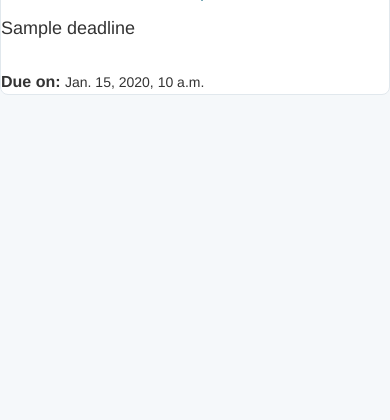
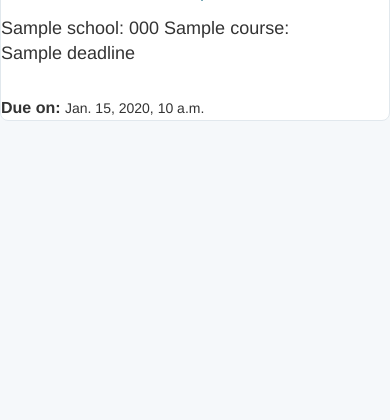
Before and after one commit to DueLinkCMU/DueLink, a Django app: page /duelink/friend_stream in a window 390 px wide. Shown: the part 405-825 px from the top of the page. Run offline with Django 3.2, Linux system fonts and the light colour scheme; a user stored in the database is signed in; tables that the repository leaves empty hold one stand-in row (values such as "Sample post"); parts of the project's set-up code (start-up, migrations or seed data) failed here and were passed over; some libraries are stand-ins or nearby versions.

Commit message:
modified style on friend_stream. modified constraints on Course

```diff
--- a/webapps/DueLink/models.py
+++ b/webapps/DueLink/models.py
@@ -25,8 +25,8 @@ class Profile(models.Model):
 
 class Course(models.Model):
     course_number = models.CharField(max_length=10)
-    course_name = models.CharField(max_length=50)
-    section = models.CharField(max_length=4)
+    course_name = models.CharField(max_length=80)
+    section = models.CharField(max_length=5)
     school = models.ForeignKey(School, on_delete=models.CASCADE)
     instructor = models.CharField(max_length=40)
     students = models.ManyToManyField(User, related_name='course_students')
--- a/webapps/DueLink/static/css/friends.css
+++ b/webapps/DueLink/static/css/friends.css
@@ -14,6 +14,8 @@
 .span-due-name {
     font-size: 18px;
     font-weight: 500;
+    display: inline-block;
+    /*color: #aab8c2;*/
 }
 
 #row-due-name {
--- a/webapps/DueLink/templates/duelink/friend_stream.html
+++ b/webapps/DueLink/templates/duelink/friend_stream.html
@@ -20,7 +20,7 @@
 {% block content %}
     <div class="col-md-2">
     </div>
-    <div class="col-md-8" id="friend-stream-panel">
+    <div class="col-md-9" id="friend-stream-panel">
         {% for event in events %}
             {#        event event.deadline.name #}
             {#        {% include 'duelink/deadline.html' %}#}
@@ -35,9 +35,12 @@
                 </div>
                 <!-- due time -->
                 <div class="col-md-1"></div>
-                <div class="col-md-5">
+                <div class="col-md-9">
                     <div class="row" id="row-due-name">
+                         <span class="span-due-name"> {{ event.deadline.course }}: </span>
+                        </br>
                        <span class="span-due-name"> {{ event.deadline.name }}</span>
+
                     </div>
                     <div class="row">
                         <span class="span-due-on">Due on:  </span><span class="span-due-time">{{ event.deadline.due }}</span>
@@ -46,7 +49,7 @@
             </div>
         {% endfor %}
     </div>
-    <div class="col-md-2">
+    <div class="col-md-1">
     </div>
 
 {% endblock content %}
--- a/webapps/DueLink/views.py
+++ b/webapps/DueLink/views.py
@@ -77,7 +77,7 @@ def get_friend_stream(request):
     friends = User.objects.filter(profile_friends=profile)
     profile_page = False
     self = False
-    events = DueEvent.objects.filter(user__in=friends).order_by('-deadline__due')
+    events = DueEvent.objects.filter(user__in=friends).order_by('deadline__due')
     context = {'events': events, 'profile_page': profile_page, 'self': self}
     return render(request, 'duelink/friend_stream.html', context)
 
```
